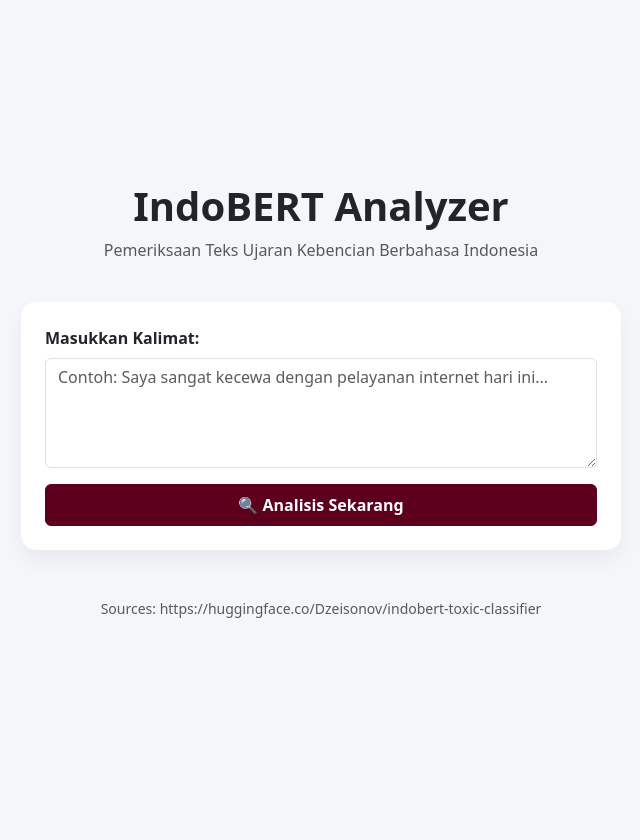
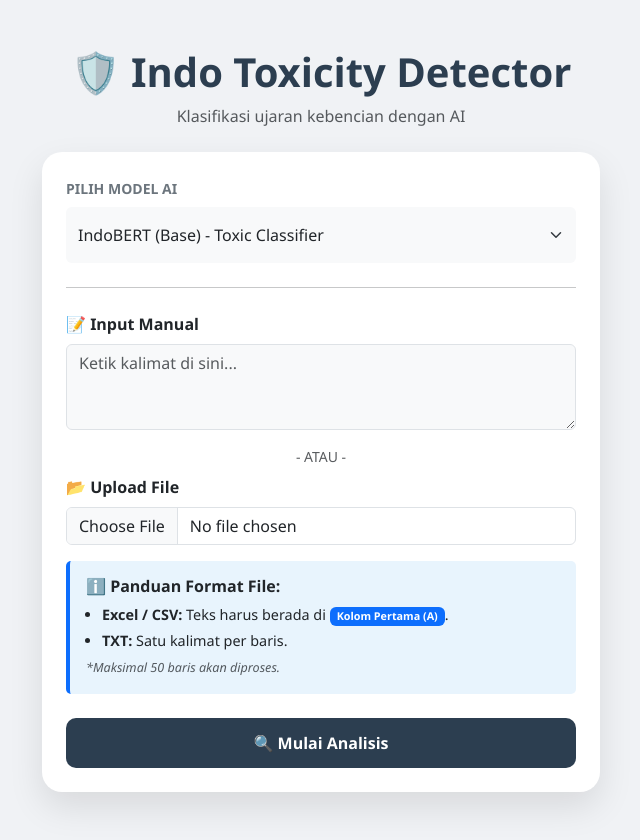
Before and after one commit to BertyAl/NLP_UjaranKebencian_IndoBERT, a Flask app: page / in a window 1280 px wide. Shown: the whole page, without its empty margins (319-959 px from the left). Before the commit the page ends 618 px from the top, so only its background shows below. Run offline with Flask 3, Linux system fonts and the light colour scheme.

Commit message:
Added Model Options and File Input Support for .csv, .xlsxl, and .txt

```diff
--- a/app.py
+++ b/app.py
@@ -1,25 +1,33 @@
 from flask import Flask, render_template, request, redirect, url_for
-from model_utils import predict_toxicity
+from model_utils import predict_text, process_file, AVAILABLE_MODELS
 
 app = Flask(__name__)
-
 
 @app.route('/', methods=['GET', 'POST'])
 def index():
     if request.method == 'POST':
+        model_choice = request.form.get('model_choice', 'toxic_bert')
+        model_info = AVAILABLE_MODELS.get(model_choice, {}).get('desc', 'Unknown Model')
+
+        # 1. Cek Upload File
+        if 'file_input' in request.files and request.files['file_input'].filename != '':
+            file = request.files['file_input']
+            results = process_file(file, model_choice)
+            return render_template('result_file.html', results=results, model_name=model_info)
+
+        # 2. Cek Input Manual
         raw_text = request.form.get('user_text')
+        if raw_text:
+            result = predict_text(raw_text, model_choice)
+            # Debugging print
+            # print("Hasil:", result)
+            return render_template('result.html', data=result, model_name=model_info)
 
-        if raw_text:
-            result = predict_toxicity(raw_text)
-            return render_template('result.html', original_text=raw_text, data=result)
-
-    return render_template('index.html')
-
+    return render_template('index.html', models=AVAILABLE_MODELS)
 
 @app.route('/ulang')
 def ulang():
     return redirect(url_for('index'))
 
-
 if __name__ == '__main__':
     app.run(debug=True, port=5000)
--- a/model_utils.py
+++ b/model_utils.py
@@ -2,61 +2,120 @@ import torch
 import torch.nn.functional as F
 import re
 import string
+import pandas as pd
 from transformers import AutoTokenizer, AutoModelForSequenceClassification
 
-# Menggunakan model publik dari Hugging Face
-MODEL_NAME = "Dzeisonov/indobert-toxic-classifier"
+# ==========================================
+# KONFIGURASI MODEL
+# ==========================================
+AVAILABLE_MODELS = {
+    "toxic_bert": {
+        "name": "Dzeisonov/indobert-toxic-classifier",
+        "desc": "IndoBERT (Base) - Toxic Classifier"
+    },
+    "toxic_roberta": {
+        "name": "Dzeisonov/indoroberta-toxic-classifier",
+        "desc": "IndoRoBERTa (Base) - Toxic Classifier"
+    }
+}
 
-print(f"⏳ Sedang menghubungkan ke Hugging Face: {MODEL_NAME}...")
-print("   (Jika ini pertama kali, proses download akan memakan waktu 1-2 menit)")
+# Cache global
+loaded_models = {}
 
-try:
-    tokenizer = AutoTokenizer.from_pretrained(MODEL_NAME)
-    model = AutoModelForSequenceClassification.from_pretrained(MODEL_NAME)
-    print("✅ Model Berhasil Dimuat dan Siap Digunakan!")
-except Exception as e:
-    print(f"❌ Gagal memuat model. Periksa koneksi internet Anda.\nError: {e}")
-    tokenizer = None
-    model = None
+def get_model_and_tokenizer(model_key):
+    """Load model secara lazy loading."""
+    if model_key not in AVAILABLE_MODELS:
+        model_key = "toxic_bert"
 
+    if model_key in loaded_models:
+        return loaded_models[model_key]['tokenizer'], loaded_models[model_key]['model']
+
+    config = AVAILABLE_MODELS[model_key]
+    print(f"⏳ Sedang memuat model baru: {config['name']} ...")
+
+    try:
+        tokenizer = AutoTokenizer.from_pretrained(config['name'])
+        model = AutoModelForSequenceClassification.from_pretrained(config['name'])
+        loaded_models[model_key] = {'tokenizer': tokenizer, 'model': model}
+        print("✅ Model berhasil dimuat!")
+        return tokenizer, model
+    except Exception as e:
+        print(f"❌ Gagal memuat model: {e}")
+        return None, None
 
 def preprocess_text(text):
-    if not text: return ""
+    if not isinstance(text, str) or not text: return ""
     text = text.lower()
     text = re.sub(r"http\S+|www.\S+|@\w+|#|\d+", "", text)
     text = text.translate(str.maketrans("", "", string.punctuation))
     text = re.sub(r"\s+", " ", text).strip()
     return text
 
+def predict_text(text, model_key):
+    """Prediksi satu kalimat."""
+    tokenizer, model = get_model_and_tokenizer(model_key)
 
-def predict_toxicity(text):
     if not model or not tokenizer:
-        return {"text": text, "label": "ERROR", "score": "Model gagal dimuat"}
+        return {"original_text": text, "label": "ERROR", "score": "0%"}
 
     clean_text = preprocess_text(text)
+    if not clean_text:
+        return {"original_text": text, "label": "Kosong", "score": "0%"}
 
-    # Tokenisasi
     inputs = tokenizer(clean_text, return_tensors="pt", truncation=True, max_length=512)
 
     with torch.no_grad():
         outputs = model(**inputs)
         probs = F.softmax(outputs.logits, dim=-1)
-
-        # Ambil ID kelas tertinggi
         label_id = torch.argmax(probs, dim=1).item()
         confidence = probs[0][label_id].item()
 
-    # Kita coba ambil label asli dari config model
     predicted_label = model.config.id2label[label_id]
 
-    # Terjemahkan ke Bahasa Indonesia
+    # Standarisasi Label (Toxic / Non-Toxic)
     if predicted_label in ["LABEL_1", "Toxic", "toxic", "1"]:
         final_label = "Toxic"
     else:
         final_label = "Non-Toxic"
 
     return {
+        "original_text": text,
         "text_clean": clean_text,
         "label": final_label,
-        "score": f"{confidence:.1%}"
+        "score": f"{confidence:.1%}" # Mengembalikan persentase (misal: 98.5%)
     }
+
+def process_file(file_obj, model_key):
+    """Memproses file CSV, Excel, atau TXT."""
+    results = []
+    texts = []
+
+    try:
+        filename = file_obj.filename.lower()
+
+        # 1. Jika file CSV
+        if filename.endswith('.csv'):
+            df = pd.read_csv(file_obj)
+            texts = df.iloc[:, 0].astype(str).tolist() # Ambil kolom pertama
+
+        # 2. Jika file Excel (.xlsx / .xls)
+        elif filename.endswith(('.xlsx', '.xls')):
+            df = pd.read_excel(file_obj)
+            texts = df.iloc[:, 0].astype(str).tolist() # Ambil kolom pertama
+
+        # 3. Jika file TXT (fallback)
+        else:
+            content = file_obj.read().decode("utf-8")
+            texts = content.splitlines()
+
+        # Batasi 50 baris agar server tidak hang
+        for text in texts[:50]:
+            if text.strip():
+                res = predict_text(text, model_key)
+                results.append(res)
+
+    except Exception as e:
+        print(f"Error processing file: {e}")
+        return []
+
+    return results
--- a/requirements.txt
+++ b/requirements.txt
@@ -1,3 +1,6 @@
 flask
 torch
 transformers
+pandas
+openpyxl
+gunicorn
--- a/templates/index.html
+++ b/templates/index.html
@@ -3,38 +3,85 @@
 <head>
     <meta charset="UTF-8">
     <meta name="viewport" content="width=device-width, initial-scale=1.0">
-    <title>IndoBERT Analyzer</title>
+    <title>Indo Toxic Detector</title>
     <link href="https://cdn.jsdelivr.net/npm/bootstrap@5.3.0/dist/css/bootstrap.min.css" rel="stylesheet">
     <style>
-        body { background-color: #f4f6f9; }
-        .card { border-radius: 15px; border: none; box-shadow: 0 10px 20px rgba(0,0,0,0.05); }
-        .btn-primary { background-color: #5d001e; border-color: #5d001e; }
-        .btn-primary:hover { background-color: #80002a; }
+        body { background-color: #f0f2f5; font-family: 'Segoe UI', Tahoma, Geneva, Verdana, sans-serif; }
+        .main-card {
+            border-radius: 20px;
+            border: none;
+            box-shadow: 0 15px 35px rgba(0,0,0,0.1);
+            background: white;
+        }
+        .header-title { color: #2c3e50; font-weight: 800; }
+        .btn-custom { background-color: #2c3e50; color: white; border-radius: 10px; padding: 12px; }
+        .btn-custom:hover { background-color: #1a252f; color: white; }
+        .info-box {
+            background-color: #e8f4fd;
+            border-left: 4px solid #0d6efd;
+            border-radius: 5px;
+            font-size: 0.9rem;
+        }
     </style>
 </head>
 <body>
-    <div class="container d-flex flex-column justify-content-center align-items-center min-vh-100">
+    <div class="container py-5 min-vh-100 d-flex justify-content-center align-items-center">
+        <div class="col-lg-6 col-md-8">
             <div class="text-center mb-4">
-            <h1 class="fw-bold text-dark">IndoBERT Analyzer</h1>
-            <p class="text-muted">Pemeriksaan Teks Ujaran Kebencian Berbahasa Indonesia</p>
+                <h1 class="header-title">🛡️ Indo Toxicity Detector</h1>
+                <p class="text-muted">Klasifikasi ujaran kebencian dengan AI</p>
             </div>
 
-        <div class="card p-4 w-100" style="max-width: 600px;">
-            <form action="/" method="POST">
+            <div class="card main-card p-4">
+                <form action="/" method="POST" enctype="multipart/form-data">
+
+                    <!-- Pilihan Model -->
+                    <div class="mb-4">
+                        <label class="form-label fw-bold text-uppercase small text-secondary">Pilih Model AI</label>
+                        <select name="model_choice" class="form-select bg-light border-0 py-3">
+                            {% for key, val in models.items() %}
+                                <option value="{{ key }}">{{ val.desc }}</option>
+                            {% endfor %}
+                        </select>
+                    </div>
+
+                    <hr class="my-4">
+
+                    <!-- Input Manual -->
                     <div class="mb-3">
-                    <label for="user_text" class="form-label fw-bold">Masukkan Kalimat:</label>
-                    <textarea class="form-control" id="user_text" name="user_text" rows="4"
-                        placeholder="Contoh: Saya sangat kecewa dengan pelayanan internet hari ini..." required></textarea>
+                        <label class="form-label fw-bold">📝 Input Manual</label>
+                        <textarea class="form-control bg-light" name="user_text" rows="3" placeholder="Ketik kalimat di sini..."></textarea>
                     </div>
-                <button type="submit" class="btn btn-primary w-100 py-2 fw-bold">
-                    🔍 Analisis Sekarang
+
+                    <div class="text-center text-muted small my-2">- ATAU -</div>
+
+                    <!-- Input File -->
+                    <div class="mb-4">
+                        <label class="form-label fw-bold">📂 Upload File</label>
+                        <input type="file" class="form-control mb-2" name="file_input" accept=".csv, .txt, .xlsx, .xls">
+
+                        <!-- PANDUAN FORMAT FILE -->
+                        <div class="info-box p-3 mt-3">
+                            <h6 class="fw-bold mb-2">ℹ️ Panduan Format File:</h6>
+                            <ul class="mb-0 ps-3">
+                                <li class="mb-1">
+                                    <strong>Excel / CSV:</strong> Teks harus berada di
+                                    <span class="badge bg-primary">Kolom Pertama (A)</span>.
+                                </li>
+                                <li>
+                                    <strong>TXT:</strong> Satu kalimat per baris.
+                                </li>
+                            </ul>
+                            <div class="text-muted small mt-2 fst-italic">*Maksimal 50 baris akan diproses.</div>
+                        </div>
+                    </div>
+
+                    <button type="submit" class="btn btn-custom w-100 fw-bold">
+                        🔍 Mulai Analisis
                     </button>
                 </form>
             </div>
-
-        <footer class="mt-5 text-muted small">
-               Sources: https://huggingface.co/Dzeisonov/indobert-toxic-classifier
-        </footer>
+        </div>
     </div>
 </body>
 </html>
```
Also changed, not shown: templates/result.html (+17 -16 lines), templates/result_file.html (added, +53 -0 lines), 1 other file. Lines whose indentation alone changed are shown as unchanged.
